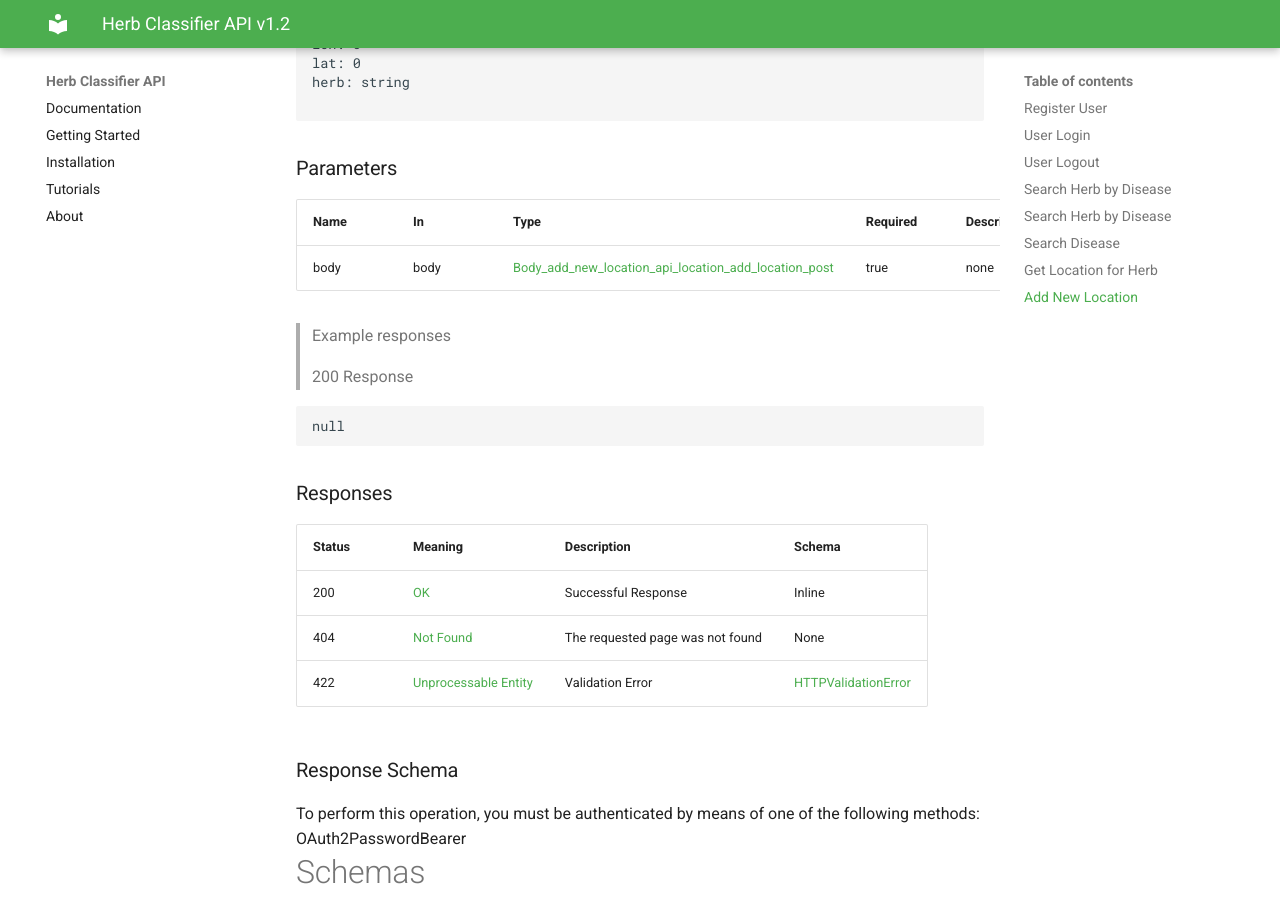
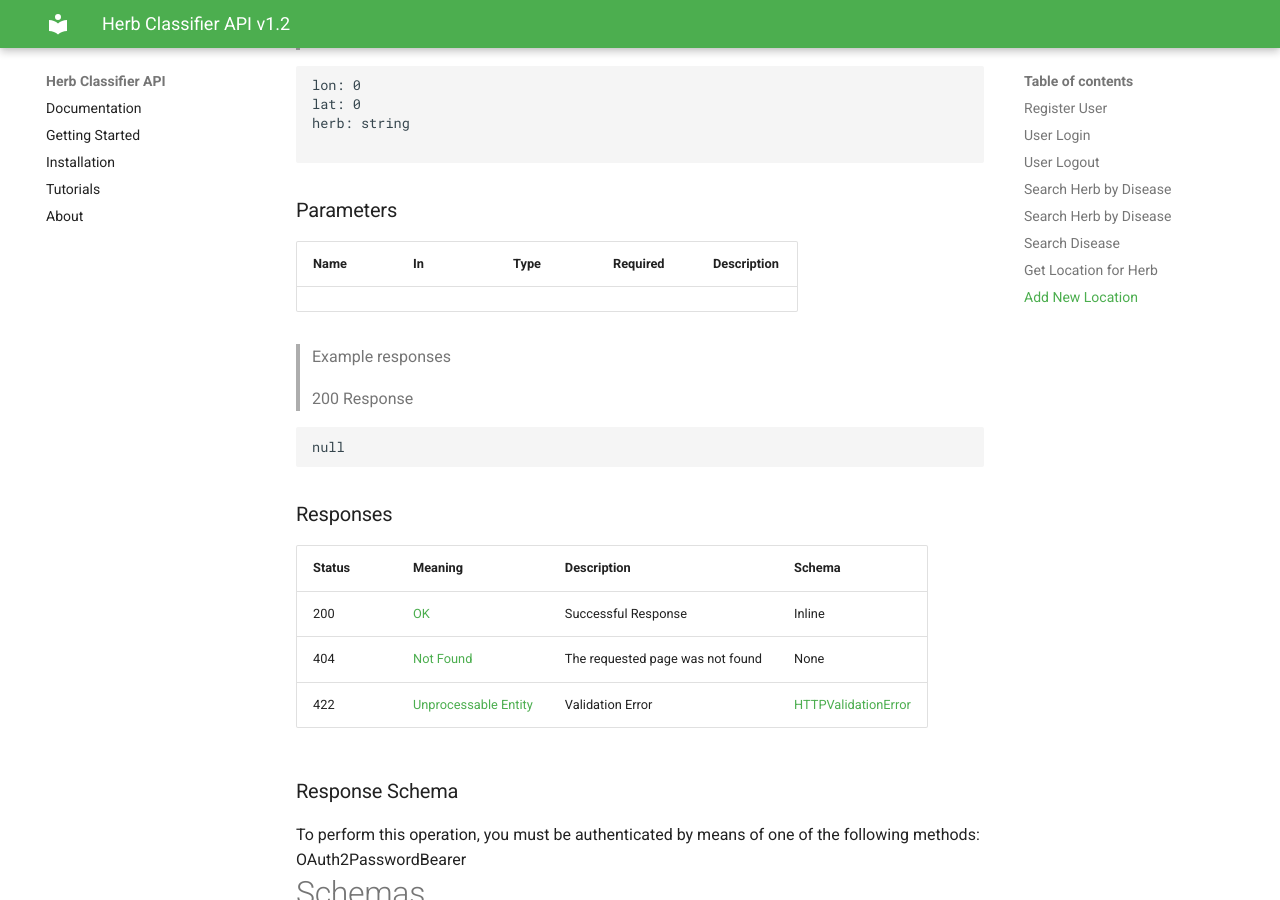
Before and after one commit to dilshankarunarathne/herb-classifier-backend, an MkDocs documentation site: the page built from docs/api_documentation.md, in a window 1280 px wide and 900 px high, scrolled down 32956 px. Built offline with MkDocs 1.6.1 and Material for MkDocs 9.7.7, drawn with Linux system fonts in a browser that asks for light colours.

Commit message:
Update api_documentation.md

```diff
--- a/docs/api_documentation.md
+++ b/docs/api_documentation.md
@@ -1711,7 +1712,7 @@ herb: string
 
 |Name|In|Type|Required|Description|
 |---|---|---|---|---|
-|body|body|[Body_add_new_location_api_location_add_location_post](#schemabody_add_new_location_api_location_add_location_post)|true|none|
+
 
 > Example responses
 
```
Also changed, not shown: other parts of docs/api_documentation.md (+1 -0 lines).
